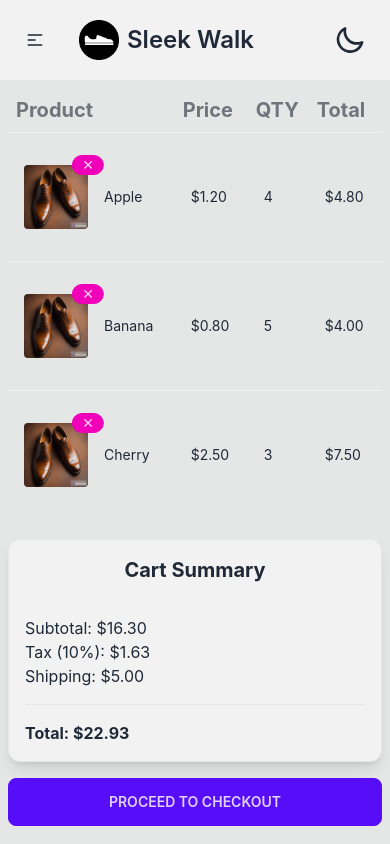
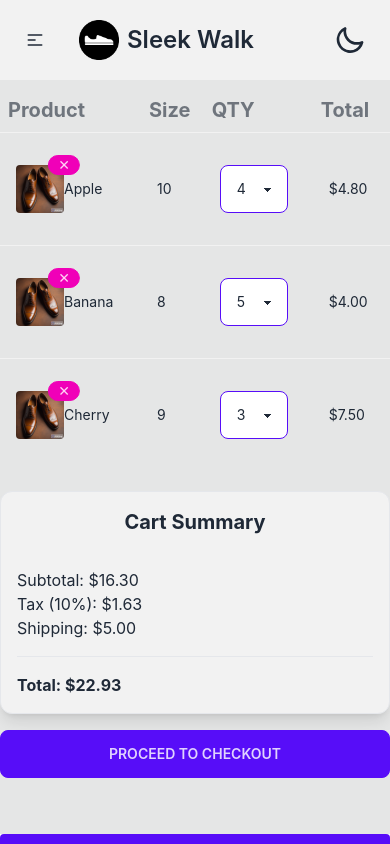
Before and after one commit to Ziyad-Aljaser/sleek-walk, a React (Create React App) app in the folder client/: page /cart in a window 390 px wide. Shown: the top 844 px of the page. Built offline with nearby package versions, Linux system fonts and the light colour scheme.

Commit message:
Update size/qty on cart page

```diff
--- a/client/src/pages/Cart.jsx
+++ b/client/src/pages/Cart.jsx
@@ -15,6 +15,7 @@ export default function Cart() {
   const [products, setProducts] = useState([
     {
       product: "Apple",
+      size: 10,
       price: 1.2,
       qty: 4,
       total: 4.8,
@@ -22,6 +23,7 @@ export default function Cart() {
     },
     {
       product: "Banana",
+      size: 8,
       price: 0.8,
       qty: 5,
       total: 4.0,
@@ -29,12 +31,29 @@ export default function Cart() {
     },
     {
       product: "Cherry",
+      size: 9,
       price: 2.5,
       qty: 3,
       total: 7.5,
       img: men_dress_shoes_1,
     },
   ]);
+
+  // Qty Slecetion Handler
+  const handleQtyChange = (event, productToUpdate) => {
+    const newQty = parseInt(event.target.value);
+
+    // Update the products state
+    setProducts((prevProducts) => {
+      return prevProducts.map((product) => {
+        if (product.product === productToUpdate.product) {
+          const newTotal = product.price * newQty;
+          return { ...product, qty: newQty, total: newTotal };
+        }
+        return product;
+      });
+    });
+  };
 
   // Delete Button Handler
   const handleDelete = (productName) => {
@@ -63,16 +82,16 @@ export default function Cart() {
 
   return (
     <Layout>
-      <div className="p-2 sm:p-16 bg-base-300">
+      <div className="py-2 sm:p-16 bg-base-300">
         {/* Wrap the table and cart summary in a flex container */}
-        <div className="flex flex-col sm:flex-row">
+        <div className="flex flex-col lg:flex-row">
           {/* Table */}
           <table className="table w-full">
             {/* Table Header */}
             <thead>
               <tr>
                 <th className="text-xl font-bold p-2">Product</th>
-                <th className="text-xl font-bold p-2">Price</th>
+                <th className="text-xl font-bold p-2">Size</th>
                 <th className="text-xl font-bold p-2">QTY</th>
                 <th className="text-xl font-bold p-2">Total</th>
               </tr>
@@ -93,20 +112,35 @@ export default function Cart() {
                           ✕
                         </span>
                         <div className="avatar">
-                          <div className="w-16 sm:w-24 rounded">
+                          <div className="w-12 sm:w-24 rounded">
                             <img src={product.img} alt={product.product} />
                           </div>
                         </div>
                       </div>
                       {/* Displaying the product name */}
-                      <span className="ml-4 sm:text-xl">
+                      <span className="sm:ml-4 sm:text-xl">
                         {product.product}
                       </span>{" "}
                     </div>
                   </td>
 
-                  <td className="sm:text-xl">${product.price.toFixed(2)}</td>
-                  <td className="sm:text-xl">{product.qty}</td>
+                  <td className="sm:text-xl">{product.size}</td>
+                  <td>
+                    <select
+                      className="select select-primary"
+                      value={product.qty}
+                      onChange={(e) => handleQtyChange(e, product)}
+                    >
+                      {Array.from({ length: 9 }, (_, index) => index + 1).map(
+                        (num) => (
+                          <option key={num} value={num}>
+                            {num}
+                          </option>
+                        )
+                      )}
+                    </select>
+                  </td>
+
                   <td className="sm:text-xl">${product.total.toFixed(2)}</td>
                 </tr>
               ))}
@@ -114,7 +148,7 @@ export default function Cart() {
           </table>
 
           {/* Cart Summary and Checkout Button */}
-          <div className="flex flex-col space-y-4 sm:w-1/4 mt-5 sm:mt-0 sm:ml-5 mb-12">
+          <div className="flex flex-col space-y-4 lg:w-1/4 mt-5 lg:mt-0 :ml-5 mb-12">
             {/* Cart Summary */}
             <div className="border rounded-xl shadow-lg overflow-hidden bg-base-200">
               <div className="p-4 text-xl font-bold text-center">
```
